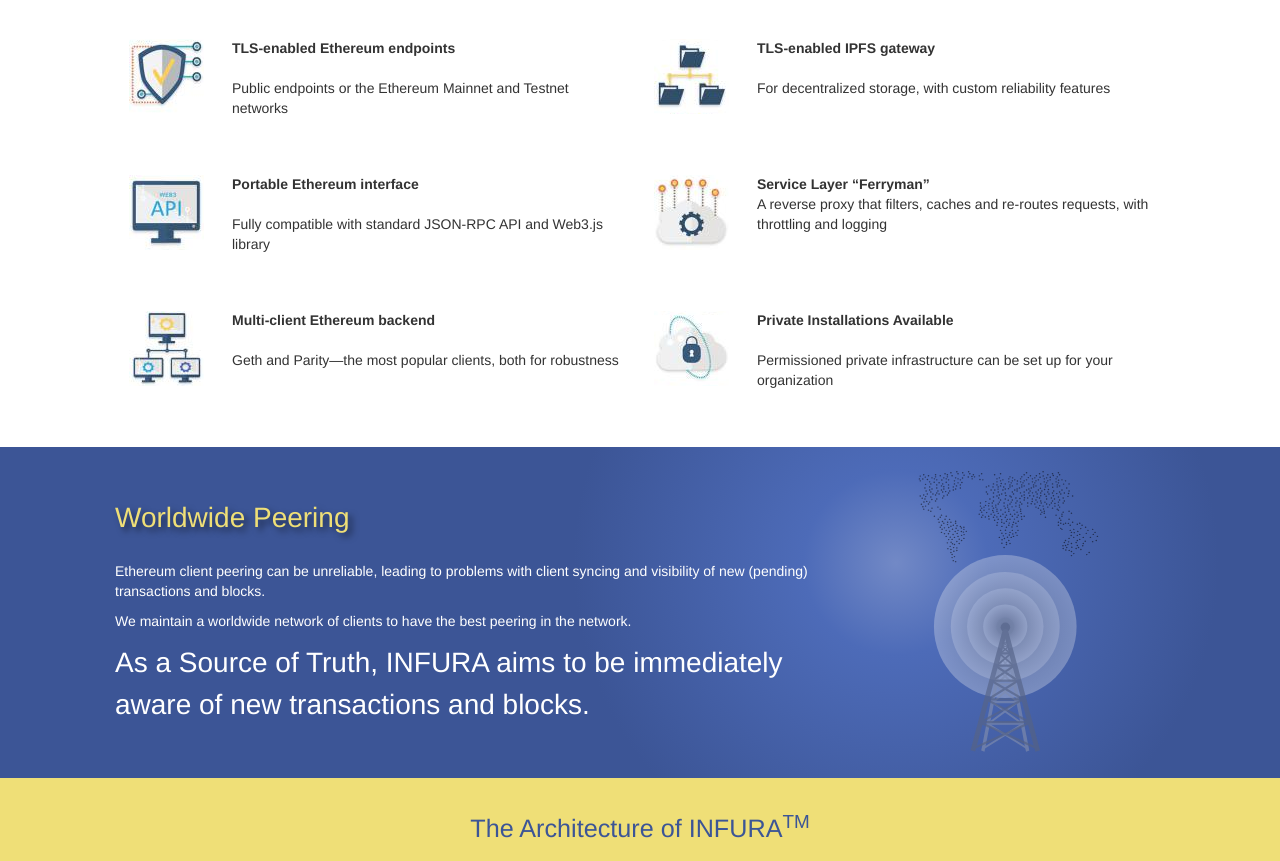
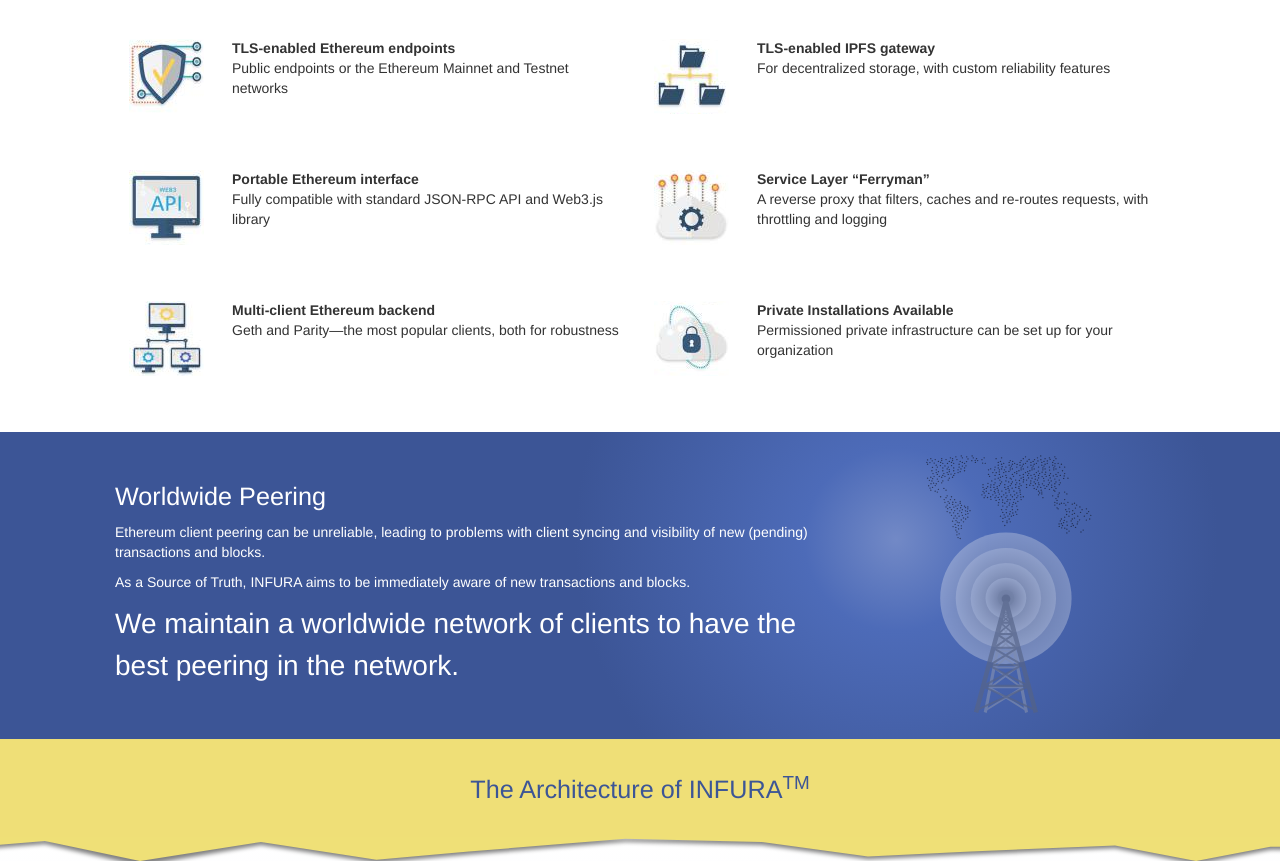
Before and after one commit to INFURA/www, a website with bundled scripts: page src/index.html in a window 1280 px wide. Shown: the part 1629-2490 px from the top of the page. Built offline with nearby package versions, Linux system fonts and the light colour scheme.

Commit message:
more css

```diff
--- a/src/index.html
+++ b/src/index.html
@@ -75,7 +75,9 @@
               <img src="/app/assets/img/svg/icon-ethereum.svg" class="svg--icon-ethereum">
 
 
-              <h3 class="heavy">BLOCKCHAIN</h3>
+              <div class="h3-container">
+                <h3 class="heavy">BLOCKCHAIN</h3>
+              </div>
               <p>
                 For Ethereum ÐApp developers, INFURA<sup>TM</sup> eliminates the need to install, configure, and maintain Ethereum nodes.
               </p>
@@ -85,7 +87,9 @@
           <div class="col">
             <div class="services--item">
               <img src="/app/assets/img/svg/icon-services-layer.svg" class="svg--icon-services-layer">
-              <h3 class="heavy">SERVICE LAYER</h3>
+              <div class="h3-container">
+                <h3 class="heavy">SERVICE LAYER</h3>
+              </div>
               <p>
                 Ferryman<sup>TM</sup> provides advanced routing of requests, load balancing, failover and usage tracking capabilities.
               </p>
@@ -94,7 +98,9 @@
           <div class="col bg-blue-light">
             <div class="services--item">
               <img src="/app/assets/img/svg/icon-ipfs.svg" class="svg--icon-ipfs">
-              <h3 class="heavy">DISTRIBUTED<br>FILESYSTEM</h3>
+              <div class="h3-container">
+                <h3 class="heavy">DISTRIBUTED<br>FILESYSTEM</h3>
+              </div>
               <p>
                 IPFS enables distributed storage.<br />Access IPFS seamlessly without the hassle of managing the infrastructure on your own.
               </p>
@@ -108,7 +114,7 @@
       <div class="container">
         <div class="decentralisation--text">
           <p>
-            The world will be decentralized when Ethereum is ubiquitous and every person is hosting his or her own node.
+            The world will be decentralized when Ethereum is ubiquitous and every person is hosting their own node.
           </p>
           <p>
             We eagerly await that day.
@@ -130,49 +136,48 @@
             <li class="col feature--item">
               <div class="features--img features--img-tls"></div>
               <div class="features--txt">
-                <strong>TLS-enabled Ethereum endpoints</strong><br>
-                Public endpoints or the Ethereum Mainnet and Testnet networks
+                <strong>TLS-enabled Ethereum endpoints</strong>
+                <p>Public endpoints or the Ethereum Mainnet and Testnet networks</p>
               </div>
             </li>
 
             <li class="col feature--item">
               <div class="features--img features--img-ipfs"></div>
               <div class="features--txt">
-                <strong>TLS-enabled IPFS gateway</strong><br>
-                For decentralized storage, with custom reliability features
+                <strong>TLS-enabled IPFS gateway</strong>
+                <p>For decentralized storage, with custom reliability features</p>
               </div>
             </li>
 
             <li class="col feature--item">
               <div class="features--img features--img-api"></div>
               <div class="features--txt">
-                <strong>Portable Ethereum interface</strong><br>
-                Fully compatible with standard JSON-RPC API and Web3.js library
+                <strong>Portable Ethereum interface</strong>
+                <p>Fully compatible with standard JSON-RPC API and Web3.js library</p>
               </div>
             </li>
 
             <li class="col feature--item">
               <div class="features--img features--img-ferryman"></div>
               <div class="features--txt">
-                <p>
-                  <strong>Service Layer “Ferryman”</strong><br>
-                  A reverse proxy that filters, caches and re-routes requests, with throttling and logging
+                  <strong>Service Layer “Ferryman”</strong>
+                  <p>A reverse proxy that filters, caches and re-routes requests, with throttling and logging</p>
               </div>
             </li>
 
             <li class="col feature--item">
               <div class="features--img features--img-multiclient"></div>
               <div class="features--txt">
-                <strong>Multi-client Ethereum backend</strong><br>
-                Geth and Parity—the most popular clients, both for robustness
+                <strong>Multi-client Ethereum backend</strong>
+                <p>Geth and Parity—the most popular clients, both for robustness</p>
               </div>
             </li>
 
             <li class="col feature--item">
               <div class="features--img features--img-private"></div>
               <div class="features--txt">
-                <strong>Private Installations Available</strong><br>
-                Permissioned private infrastructure can be set up for your organization
+                <strong>Private Installations Available</strong>
+                <p>Permissioned private infrastructure can be set up for your organization</p>
               </div>
             </li>
           </ul>
@@ -182,15 +187,15 @@
     <div class="container-fluid bg-gradient-blue-radial">
       <div class="container peering">
         <div class="container peering--info">
-          <h3>Worldwide Peering</h3>
+          <h2>Worldwide Peering</h2>
           <p>
             Ethereum client peering can be unreliable, leading to problems with client syncing and visibility of new (pending) transactions and blocks.
           </p>
           <p>
-            We maintain a worldwide network of clients to have the best peering in the network.
+           As a Source of Truth, INFURA aims to be immediately aware of new transactions and blocks.
           </p>
           <p>
-            <strong>As a Source of Truth, INFURA aims to be immediately aware of new transactions and blocks.</strong>
+            <strong>We maintain a worldwide network of clients to have the best peering in the network.</strong>
           </p>
         </div>
         <div class="container peering--image"></div>
--- a/src/scss/modules/_decentralisation.scss
+++ b/src/scss/modules/_decentralisation.scss
@@ -21,7 +21,6 @@
         margin-right: auto;
         margin-left: auto;
         max-width: 34em;
-
       }
     }
 
@@ -48,6 +47,8 @@
       margin-right: auto;
       margin-left: auto;
       max-width: 34em;
+      line-height: 1.8em;
+      margin-bottom: 0.5em;
 
       &.decentralisation--gateway {
         @extend %heading-yellow;
--- a/src/scss/modules/_features.scss
+++ b/src/scss/modules/_features.scss
@@ -49,6 +49,16 @@
         padding-bottom: 2em;
         >strong {
           display: block;
+          color: $blue;
+          font-family: $font-family-secondary;
+          font-weight: $font-weight-secondary-semiheavy;
+          font-size: 1.2em;
+        }
+        >p {
+          margin-top: .3em;
+          max-width: 75%;
+          color: $gray;
+          line-height: 1.6em;
         }
       }
 
--- a/src/scss/modules/_peering.scss
+++ b/src/scss/modules/_peering.scss
@@ -3,8 +3,12 @@
   color: $white;
   position: relative;
 
-  h3 {
+  h2 {
     @extend %heading-yellow;
+    font-family: $font-family-secondary;
+    font-weight: $font-weight-secondary-semiheavy;
+    letter-spacing: 1px;
+    font-size: 2.5em;
   }
 
   strong {
@@ -18,10 +22,22 @@
     display: none;
   }
 
+  p {
+    line-height: 1.7em;
+  }
+
+  p > strong {
+    font-family: $font-family-secondary;
+    font-weight: $font-weight-secondary-light;
+    font-size: 2.5em;
+    color: $gray-light;
+    line-height: 1.2em;
+  }
+
   @include breakpoint(600px) {
 
     .peering--info {
-      width: 70%
+      width: 50%
     }
     .peering--image {
       display: block;
--- a/src/scss/variables/_bootstrap.scss
+++ b/src/scss/variables/_bootstrap.scss
@@ -63,6 +63,7 @@
 
 $font-weight-light:						300;
 $font-weight-secondary-light:	100;
+$font-weight-secondary-semiheavy:	700;
 $font-weight-secondary-heavy:	900;
 
 //** Unit-less `line-height` for use in components like buttons.
--- a/src/scss/variables/_colors.scss
+++ b/src/scss/variables/_colors.scss
@@ -1,5 +1,6 @@
 $white: #fff;
 $gray-light: #b9c0d5;
+$gray: #5c606a;
 
 $yellow-light: #efdf77; // Button, overlayBG
 // $headings_yellow: '#dfc519';
```
Also changed, not shown: src/scss/modules/_header.scss (+12 -2 lines), src/scss/modules/_navigation.scss (+5 -4 lines), src/scss/modules/_services.scss (+19 -0 lines), src/scss/modules/_yellow-heading.scss (+8 -1 lines).
